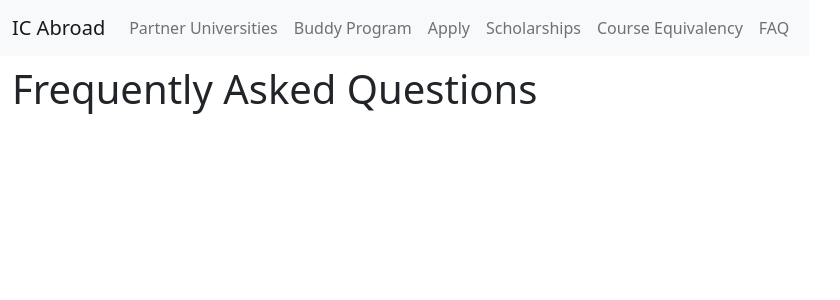
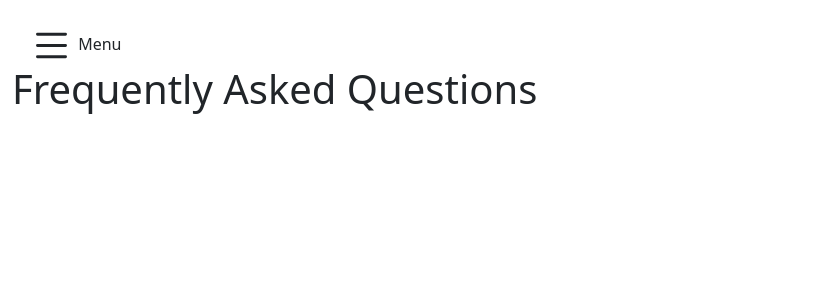
Before and after one commit to db-abnwt/course-equivalency-checker, a Flask app: page /faq in a window 1280 px wide. Shown: the top 300 px of the page, without its empty margins (0-840 px from the left). Run offline with Flask 2, Linux system fonts and the light colour scheme; data that the repository does not hold is empty; parts of the project's set-up code (start-up, migrations or seed data) failed here and were passed over.

Commit message:
fix: poetry python version updated + replaced navbar with menu

```diff
--- a/icabroad/icabroad/templates/base.html
+++ b/icabroad/icabroad/templates/base.html
@@ -9,7 +9,7 @@
 </head>
 <body style="padding-top: 65px">
 <!doctype html>
-{% include "navbar.html" %}
+{% include "menu.html" %}
 {% block content %}
 {% endblock %}
 <script src="https://cdn.jsdelivr.net/npm/bootstrap@5.2.2/dist/js/bootstrap.bundle.min.js"
--- a/icabroad/icabroad/templates/menu.html
+++ b/icabroad/icabroad/templates/menu.html
@@ -1,47 +1,32 @@
 <!DOCTYPE html>
 <html lang="en">
-
-<!--Don't forget to put this in the head-->
-<!--<link href="https://cdn.jsdelivr.net/npm/bootstrap@5.2.3/dist/css/bootstrap.min.css" rel="stylesheet">-->
-<!--<script src="https://cdn.jsdelivr.net/npm/bootstrap@5.2.3/dist/js/bootstrap.bundle.min.js"></script>-->
-<style>
-    a {
-        font-family: courier,serif;
-        font-size: 150%;
-    }
-</style>
 <body>
-    <button class="position-fixed top-0 m-3 btn" data-bs-toggle="offcanvas" data-bs-target="#offcanvasWithBothOptions" aria-controls="offcanvasWithBothOptions">
-        <svg xmlns="http://www.w3.org/2000/svg" width="45" height="45" fill="currentColor" class="bi bi-list" viewBox="0 0 16 16">
-          <path fill-rule="evenodd" d="M2.5 12a.5.5 0 0 1 .5-.5h10a.5.5 0 0 1 0 1H3a.5.5 0 0 1-.5-.5zm0-4a.5.5 0 0 1 .5-.5h10a.5.5 0 0 1 0 1H3a.5.5 0 0 1-.5-.5zm0-4a.5.5 0 0 1 .5-.5h10a.5.5 0 0 1 0 1H3a.5.5 0 0 1-.5-.5z"/>
+<button class="position-fixed top-0 m-3 btn" data-bs-toggle="offcanvas" data-bs-target="#offcanvasWithBothOptions"
+        aria-controls="offcanvasWithBothOptions">
+    <svg xmlns="http://www.w3.org/2000/svg" width="45" height="45" fill="currentColor" class="bi bi-list"
+         viewBox="0 0 16 16">
+        <path fill-rule="evenodd"
+              d="M2.5 12a.5.5 0 0 1 .5-.5h10a.5.5 0 0 1 0 1H3a.5.5 0 0 1-.5-.5zm0-4a.5.5 0 0 1 .5-.5h10a.5.5 0 0 1 0 1H3a.5.5 0 0 1-.5-.5zm0-4a.5.5 0 0 1 .5-.5h10a.5.5 0 0 1 0 1H3a.5.5 0 0 1-.5-.5z"/>
     </svg>
-
-        <a>
-            Menu
-        </a>
+    <a>Menu</a>
     <!-- Enable both scrolling & backdrop-->
 </button>
-    <div class="offcanvas offcanvas-start" data-bs-scroll="true" tabindex="-1" id="offcanvasWithBothOptions" aria-labelledby="offcanvasWithBothOptionsLabel">
+<div class="offcanvas offcanvas-start" data-bs-scroll="true" tabindex="-1" id="offcanvasWithBothOptions"
+     aria-labelledby="offcanvasWithBothOptionsLabel">
     <div class="offcanvas-header" style="border-bottom: solid">
-
         <h5 class="m-1 offcanvas-title" id="offcanvasWithBothOptionsLabel" style="font-size: 200%">
             IC Abroad
         </h5>
-
         <button type="button" class="mx-2 btn-close" data-bs-dismiss="offcanvas" aria-label="Close">
         </button>
-
     </div>
-
     <div class="offcanvas-body">
-
         <a class="nav-link mx-2 mb-4 mt-2" style="font-size: 130%;" href="/continent">Partner Universities</a>
         <a class="nav-link mx-2 my-4" style="font-size: 130%;" href="/buddy">Buddy Program</a>
         <a class="nav-link mx-2 my-4" style="font-size: 130%;" href="/apply">Apply</a>
         <a class="nav-link mx-2 my-4" style="font-size: 130%;" href="/scholarships">Scholarships</a>
         <a class="nav-link mx-2 my-4" style="font-size: 130%;" href="/course-equiv">Course Equivalency</a>
         <a class="nav-link mx-2 my-4" style="font-size: 130%;" href="/faq">FAQ</a>
-
     </div>
 </div>
 </body>
--- a/icabroad/icabroad/templates/navbar.html
+++ /dev/null
@@ -1,28 +0,0 @@
-<!DOCTYPE html>
-<html lang="en">
-<head>
-    <meta charset="UTF-8">
-    <title>Navigation Bar</title>
-</head>
-<body>
-<nav class="navbar navbar-expand bg-light" style="position: fixed; top: 0">
-    <div class="container-fluid">
-        <a class="navbar-brand" href="/">IC Abroad</a>
-        <button class="navbar-toggler" type="button" data-bs-toggle="collapse" data-bs-target="#navbarNavAltMarkup"
-                aria-controls="navbarNavAltMarkup" aria-expanded="false" aria-label="Toggle navigation">
-            <span class="navbar-toggler-icon"></span>
-        </button>
-        <div class="collapse navbar-collapse" id="navbarNavAltMarkup">
-            <div class="navbar-nav">
-                <a class="nav-link" href="/continent">Partner Universities</a>
-                <a class="nav-link" href="/buddy">Buddy Program</a>
-                <a class="nav-link" href="/apply">Apply</a>
-                <a class="nav-link" href="/scholarships">Scholarships</a>
-                <a class="nav-link" href="/course-equiv">Course Equivalency</a>
-                <a class="nav-link" href="/faq">FAQ</a>
-            </div>
-        </div>
-    </div>
-</nav>
-</body>
-</html>
--- a/icabroad/pyproject.toml
+++ b/icabroad/pyproject.toml
@@ -6,7 +6,7 @@ authors = ["Nawat Ngerncham <nawat.ngn@student.mahidol.edu>", "Chayapol Bunnag <
 readme = "README.md"
 
 [tool.poetry.dependencies]
-python = "^3.9"
+python = "^3.10"
 flask = "^2.2.2"
 jinja2 = "^3.1.2"
 flask-mysql = "^1.5.2"
```
Also changed, not shown: 1 other file. Lines whose indentation alone changed are shown as unchanged.
